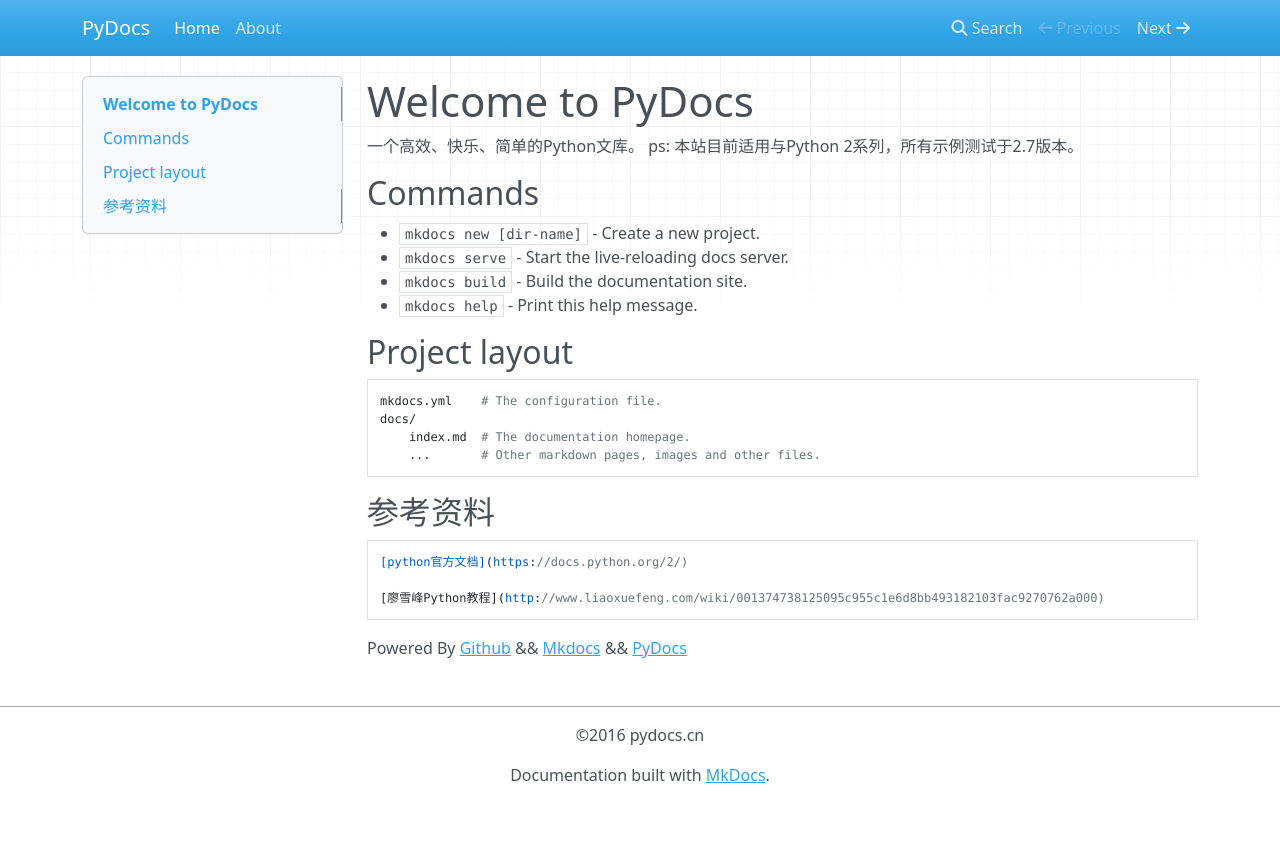
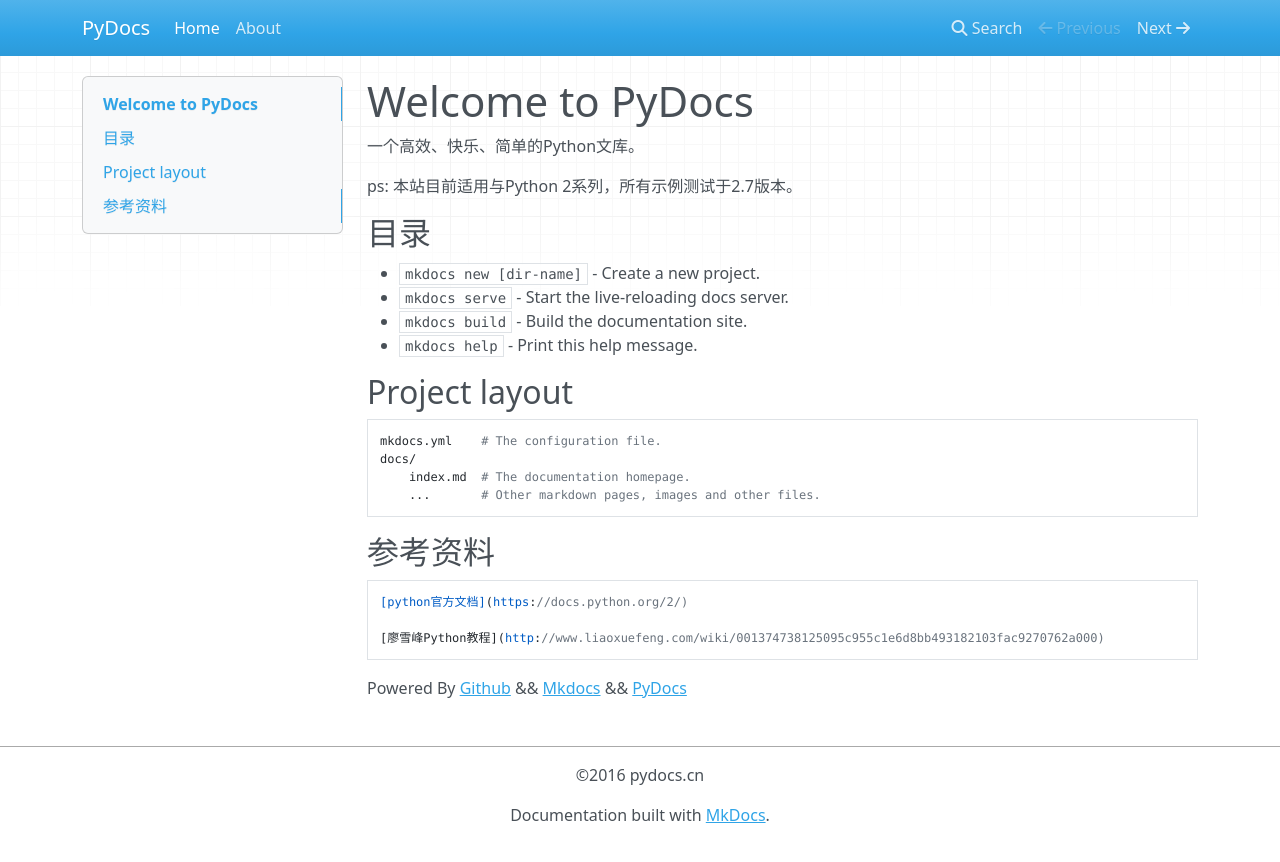
Before and after one commit to pierre94/PyDocs, an MkDocs documentation site: the page built from docs/index.md, in a window 1280 px wide. Shown: the top 862 px of the page. Built offline with MkDocs 1.6.1, drawn with Linux system fonts in a browser that asks for light colours; nearby versions of some CDN libraries; old or Windows-style settings are respelled for this version of MkDocs.

Commit message:
Update index.md

```diff
--- a/docs/index.md
+++ b/docs/index.md
@@ -1,10 +1,11 @@
 # Welcome to PyDocs
 
 一个高效、快乐、简单的Python文库。
+
 ps: 本站目前适用与Python 2系列，所有示例测试于2.7版本。
 
 
-## Commands
+## 目录
 
 * `mkdocs new [dir-name]` - Create a new project.
 * `mkdocs serve` - Start the live-reloading docs server.
```
